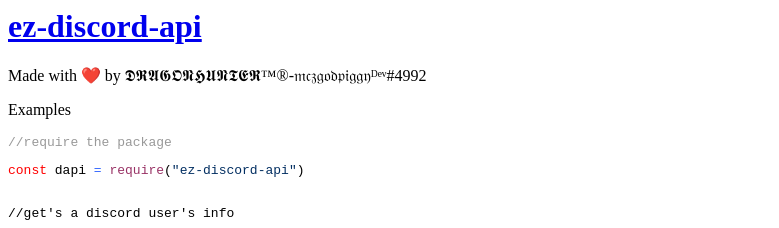
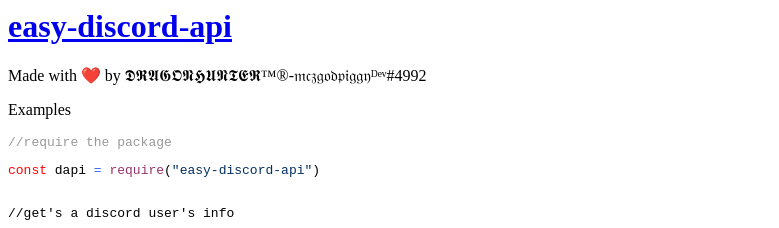
Before and after one commit to Mczgodpiggy/easy-discord-api, a website: page index.html in a window 1280 px wide. Shown: the top 228 px of the page, without its empty margins (0-779 px from the left). Drawn offline with Linux system fonts and the light colour scheme.

Commit message:
Website update

```diff
--- a/index.html
+++ b/index.html
@@ -1,9 +1,9 @@
 
-<h1><a title="ez-discord-api" href="https://www.npmjs.com/package/ez-discord-api">ez-discord-api</a></h1>
+<h1><a title="easy-discord-api" href="https://www.npmjs.com/package/easy-discord-api">easy-discord-api</a></h1>
 <p>Made with&nbsp;❤️&nbsp;by 𝕯𝕽𝕬𝕲𝕺𝕹𝕳𝖀𝕹𝕿𝕰𝕽&trade;&reg;-𝔪𝔠𝔷𝔤𝔬𝔡𝔭𝔦𝔤𝔤𝔶ᴰᵉᵛ#4992</p>
 <p>Examples</p>
 <pre><span class="pl-c" style="color: #999999;">//require the package<br /></span></pre>
-<pre><span class="pl-k" style="color: #ff0000;">const <span style="color: #000000;">dapi <span style="color: #3366ff;">= <span style="color: #993366;">require<span style="color: #000000;">(</span><span style="color: #032f62;">"ez-discord-api"</span><span style="color: #000000;">)<br /><br /></span></span></span></span></span></pre>
+<pre><span class="pl-k" style="color: #ff0000;">const <span style="color: #000000;">dapi <span style="color: #3366ff;">= <span style="color: #993366;">require<span style="color: #000000;">(</span><span style="color: #032f62;">"easy-discord-api"</span><span style="color: #000000;">)<br /><br /></span></span></span></span></span></pre>
 <pre><span class="pl-c">//get's a discord user's info</span></pre>
 <pre>dapi.<span style="color: #6f42c1;">duserinfo<span style="color: #000000;">(<span class="pl-k" style="color: #ff0000;"><span style="color: #3366ff;"><span style="color: #993366;"><span style="color: #032f62;">"your_bot_token_here", <span style="color: #032f62;">"user_id"</span></span></span></span></span><span style="color: #6f42c1;">).then<span style="color: #000000;">(res <span style="color: #3366ff;">=&gt; <span style="color: #032f62;"><span style="color: #000000;">console</span>.<span style="color: #6f42c1;">log<span style="color: #000000;">(res)</span></span></span></span>)<br /><br /></span></span></span></span></pre>
 <pre><span class="pl-c">//get a server member's info</span></pre>
```
